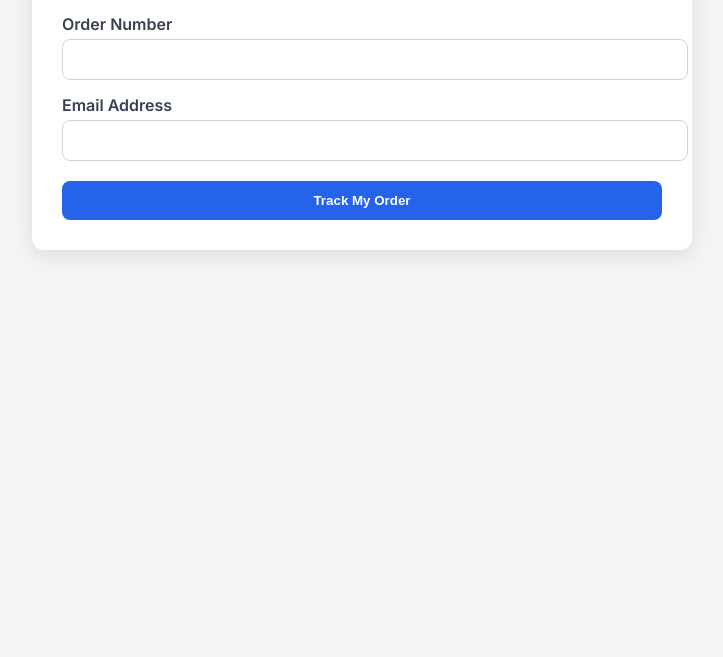
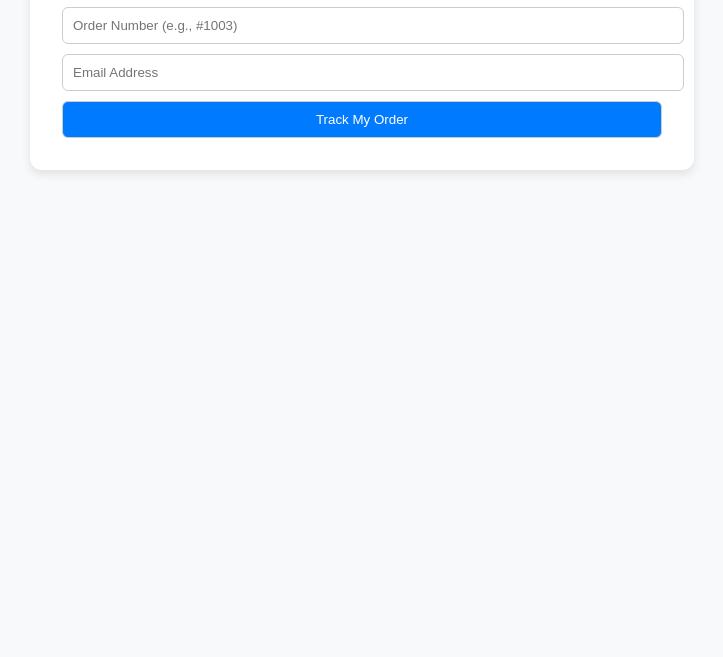
Before and after one commit to ideas1122/order-lookup, a website: page index.html in a window 1280 px wide. Shown: the part 143-800 px from the top of the page, without its empty margins (278-1001 px from the left). Drawn offline with Linux system fonts and the light colour scheme.

Commit message:
Update index.html

```diff
--- a/index.html
+++ b/index.html
@@ -3,152 +3,85 @@
 <head>
   <meta charset="UTF-8" />
   <meta name="viewport" content="width=device-width, initial-scale=1.0"/>
-  <title>Track Your Order</title>
-  <link href="https://fonts.googleapis.com/css2?family=Inter:wght@400;600&display=swap" rel="stylesheet" />
+  <title>Order Lookup</title>
   <style>
     body {
-      font-family: 'Inter', sans-serif;
-      background-color: #f3f4f6;
-      padding: 40px;
-      display: flex;
-      justify-content: center;
+      font-family: sans-serif;
+      background: #f8f9fa;
+      padding: 2rem;
     }
-
-    .container {
+    .card {
       max-width: 600px;
+      margin: auto;
+      padding: 2rem;
       background: white;
-      padding: 30px;
       border-radius: 12px;
-      box-shadow: 0 5px 20px rgba(0,0,0,0.1);
+      box-shadow: 0 4px 10px rgba(0,0,0,0.1);
+    }
+    input, button {
+      padding: 10px;
+      margin-top: 10px;
       width: 100%;
+      border-radius: 6px;
+      border: 1px solid #ccc;
     }
-
-    h2 {
-      text-align: center;
-      margin-bottom: 30px;
-      color: #111827;
+    .btn {
+      background: #007bff;
+      color: white;
+      cursor: pointer;
     }
-
-    label {
-      display: block;
-      margin-top: 15px;
-      font-weight: 600;
-      color: #374151;
-    }
-
-    input {
-      width: 100%;
-      padding: 12px;
-      margin-top: 5px;
-      border: 1px solid #d1d5db;
+    .result {
+      margin-top: 1.5rem;
+      background: #f1f1f1;
+      padding: 1rem;
       border-radius: 8px;
-    }
-
-    button {
-      margin-top: 20px;
-      width: 100%;
-      padding: 12px;
-      background-color: #2563eb;
-      color: white;
-      border: none;
-      border-radius: 8px;
-      font-weight: 600;
-      cursor: pointer;
-      transition: background 0.2s;
-    }
-
-    button:hover {
-      background-color: #1d4ed8;
-    }
-
-    .result {
-      background-color: #f9fafb;
-      border-left: 5px solid #2563eb;
-      margin-top: 30px;
-      padding: 20px;
-      border-radius: 8px;
-    }
-
-    .result h3 {
-      margin-bottom: 10px;
-      color: #10b981;
-    }
-
-    .result p {
-      margin: 5px 0;
-    }
-
-    .btn-status {
-      display: inline-block;
-      margin-top: 15px;
-      background: #059669;
-      color: white;
-      padding: 10px 15px;
-      border-radius: 6px;
-      text-decoration: none;
-    }
-
-    .btn-status:hover {
-      background: #047857;
     }
   </style>
 </head>
 <body>
-  <div class="container">
+  <div class="card">
     <h2>Track Your Order</h2>
-    <form id="trackForm">
-      <label for="orderNumber">Order Number</label>
-      <input type="text" id="orderNumber" required />
+    <input type="text" id="orderNumber" placeholder="Order Number (e.g., #1003)" />
+    <input type="email" id="email" placeholder="Email Address" />
+    <button class="btn" onclick="trackOrder()">Track My Order</button>
 
-      <label for="email">Email Address</label>
-      <input type="email" id="email" required />
-
-      <button type="submit">Track My Order</button>
-    </form>
-
-    <div id="result" class="result" style="display: none;">
-      <h3>✅ Order Found</h3>
-      <p><strong>Order Number:</strong> <span id="rOrderNumber"></span></p>
-      <p><strong>Email:</strong> <span id="rEmail"></span></p>
-      <p><strong>Status:</strong> <span id="rStatus"></span></p>
-      <p><strong>Total:</strong> <span id="rTotal"></span></p>
-      <p><strong>Product:</strong> <span id="rProduct"></span></p>
-      <p><strong>Tracking Number:</strong> <span id="rTracking"></span></p>
-      <a id="rStatusUrl" href="#" target="_blank" class="btn-status">View Order Status</a>
-    </div>
+    <div id="result" class="result" style="display: none;"></div>
   </div>
 
   <script>
-    const form = document.getElementById('trackForm');
-    const result = document.getElementById('result');
-
-    form.addEventListener('submit', async (e) => {
-      e.preventDefault();
+    async function trackOrder() {
       const orderNumber = document.getElementById('orderNumber').value;
       const email = document.getElementById('email').value;
+      const result = document.getElementById('result');
+      result.style.display = 'block';
+      result.innerText = 'Loading...';
 
-      const response = await fetch('/api/order-lookup', {
-        method: 'POST',
-        headers: { 'Content-Type': 'application/json' },
-        body: JSON.stringify({ order_number: orderNumber, email: email })
-      });
-
-      const data = await response.json();
-
-      if (response.ok) {
-        result.style.display = 'block';
-        document.getElementById('rOrderNumber').textContent = data.name;
-        document.getElementById('rEmail').textContent = data.email;
-        document.getElementById('rStatus').textContent = data.financial_status;
-        document.getElementById('rTotal').textContent = `${data.total_price} ${data.currency}`;
-        document.getElementById('rProduct').textContent = `${data.line_items[0].title} — ${data.line_items[0].variant_title}`;
-        document.getElementById('rTracking').textContent = data.fulfillments[0]?.tracking_number || 'N/A';
-        document.getElementById('rStatusUrl').href = data.order_status_url;
-      } else {
-        alert(data.error || 'Order not found');
-        result.style.display = 'none';
+      try {
+        const res = await fetch('/order-lookup', {
+          method: 'POST',
+          headers: { 'Content-Type': 'application/json' },
+          body: JSON.stringify({ order_number: orderNumber, email })
+        });
+        const data = await res.json();
+        if (res.ok) {
+          result.innerHTML = `
+            ✅ <strong>Order Found</strong><br/>
+            <b>Order Number:</b> ${data.name}<br/>
+            <b>Email:</b> ${data.email}<br/>
+            <b>Status:</b> ${data.financial_status}<br/>
+            <b>Total:</b> ${data.total_price} ${data.currency}<br/>
+            <b>Product:</b> ${data.line_items[0]?.title} — ${data.line_items[0]?.variant_title || ''}<br/>
+            <b>Tracking Number:</b> ${data.fulfillments?.[0]?.tracking_number || 'N/A'}<br/>
+            <br/>
+            <a href="${data.order_status_url}" target="_blank">View Order Status</a>
+          `;
+        } else {
+          result.innerHTML = `❌ ${data.error}`;
+        }
+      } catch (err) {
+        result.innerText = 'Error fetching order.';
       }
-    });
+    }
   </script>
 </body>
 </html>
```
